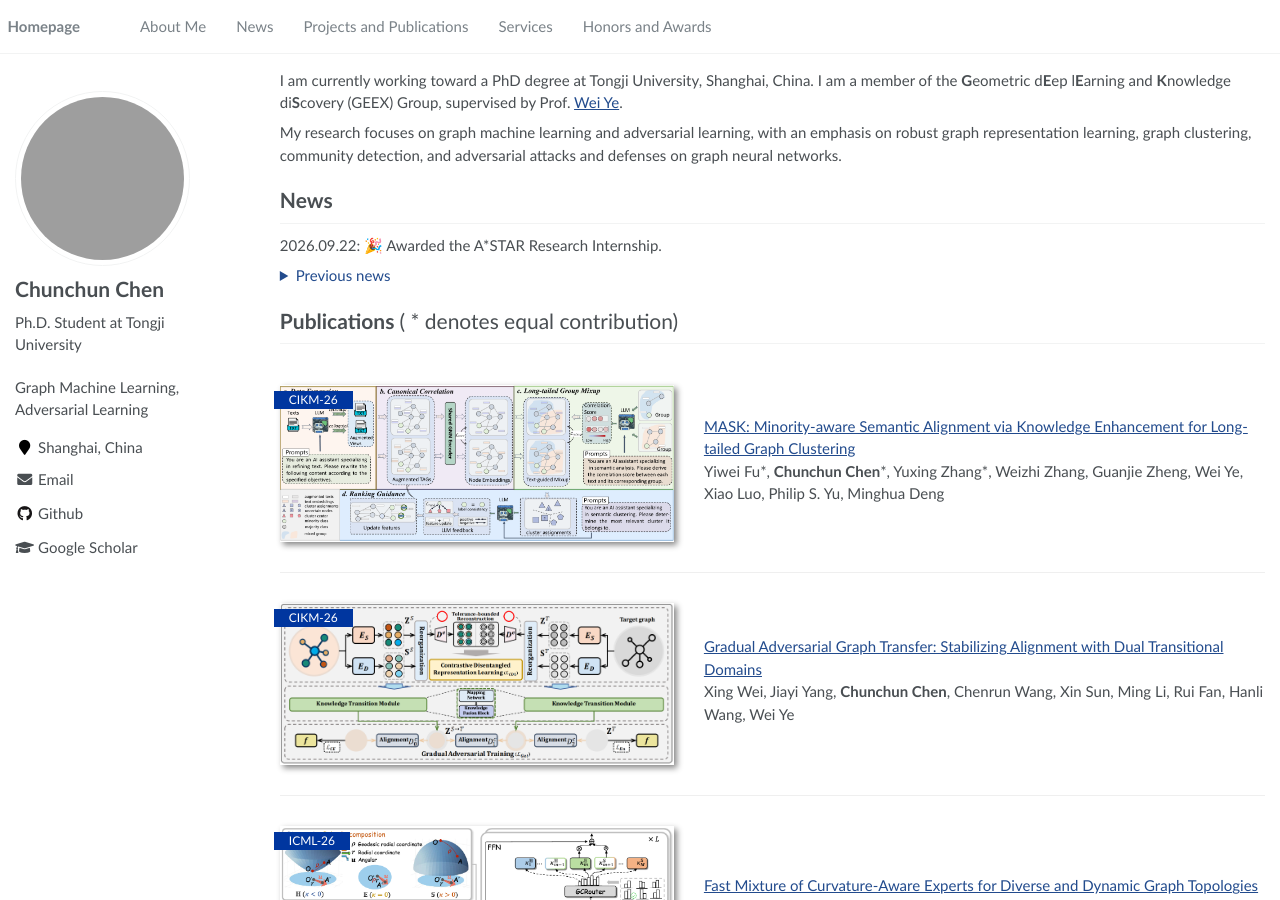
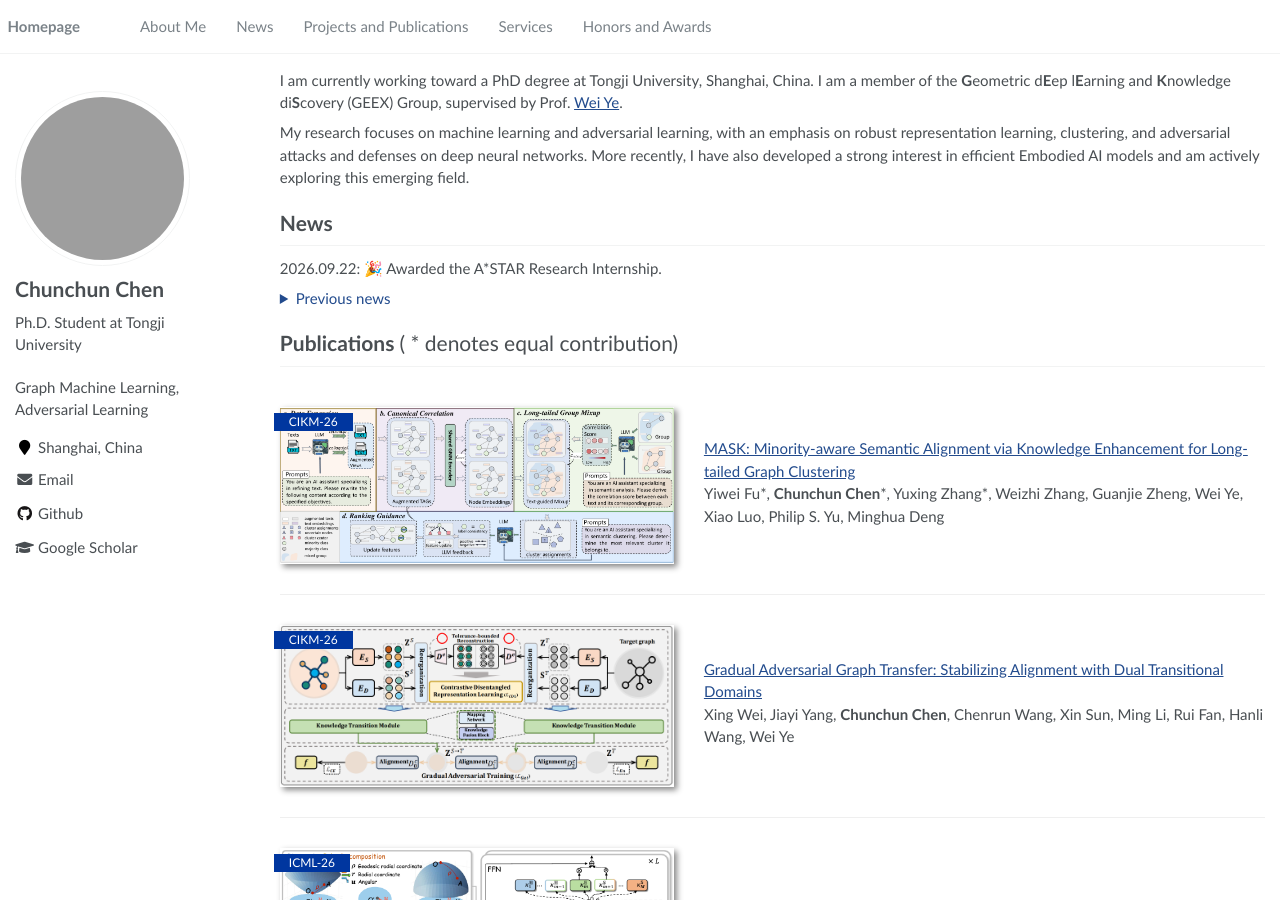
Before and after one commit to CCChen-GEEX/CCChen-GEEX.github.io, a Jekyll site: the page built from _pages/about.md, in a window 1280 px wide and 900 px high. Built offline with Jekyll 4.4.1, drawn with Linux system fonts in a browser that asks for light colours; grey boxes are pictures that could not be loaded.

Commit message:
Update intro.md

```diff
--- a/_pages/includes/intro.md
+++ b/_pages/includes/intro.md
@@ -1,3 +1,3 @@
 I am currently working toward a PhD degree at Tongji University, Shanghai, China. I am a member of the **G**eometric d**E**ep l**E**arning and **K**nowledge di**S**covery (GEEX) Group, supervised by Prof. [Wei Ye](https://yeweiysh.github.io/).
 
-My research focuses on graph machine learning and adversarial learning, with an emphasis on robust graph representation learning, graph clustering, community detection, and adversarial attacks and defenses on graph neural networks.
+My research focuses on machine learning and adversarial learning, with an emphasis on robust representation learning, clustering, and adversarial attacks and defenses on deep neural networks. More recently, I have also developed a strong interest in efficient Embodied AI models and am actively exploring this emerging field.
```
